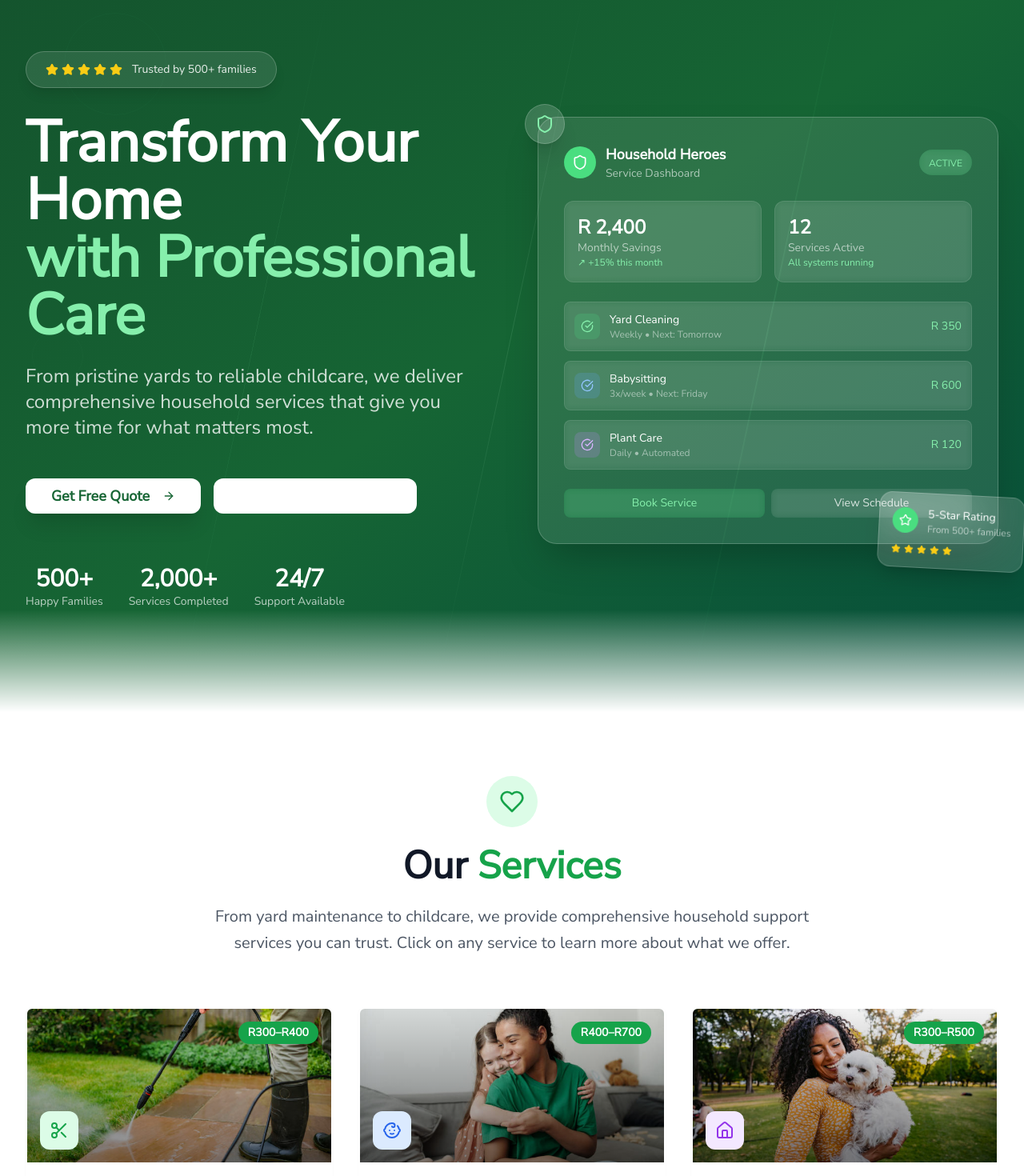
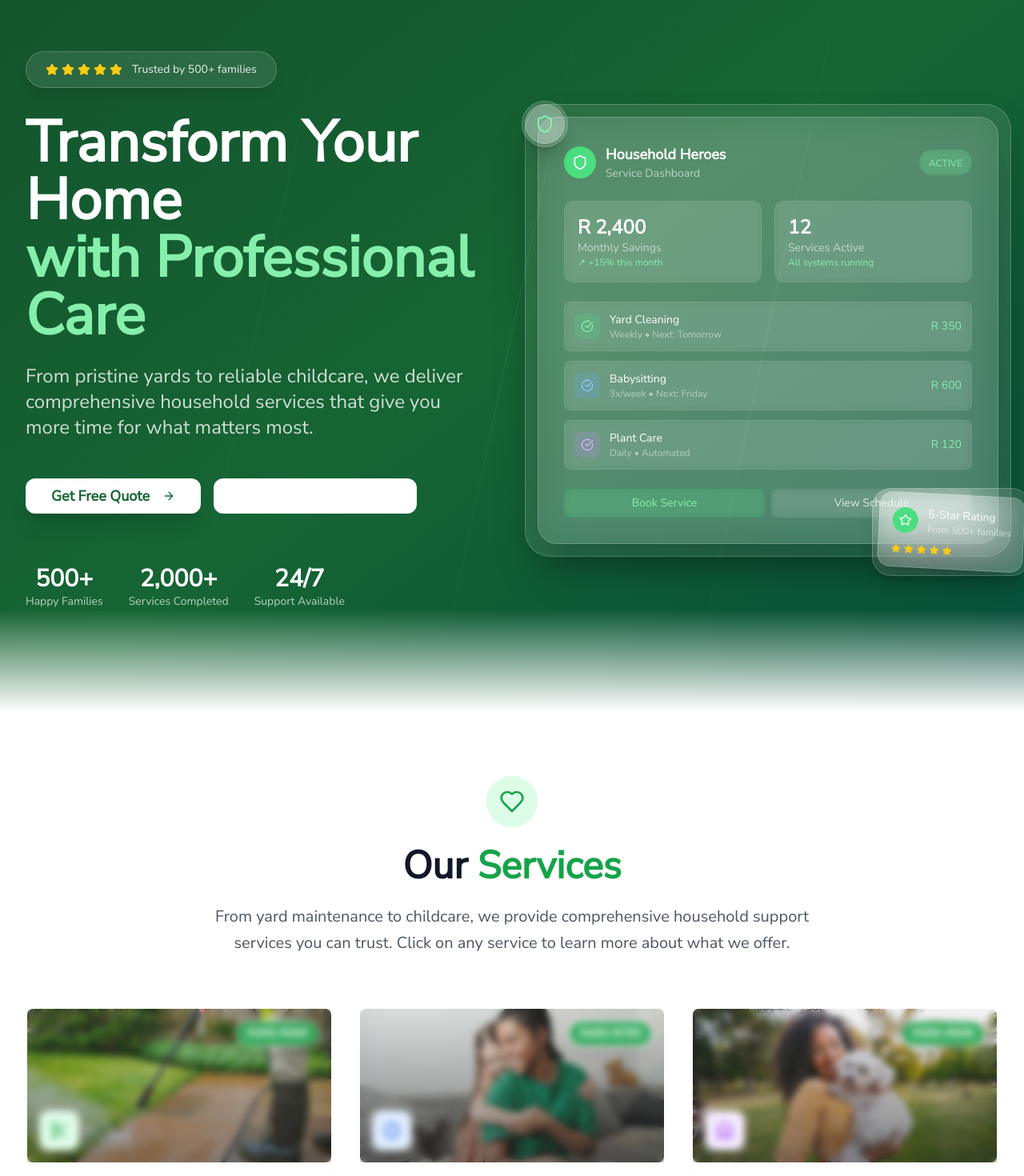
Before and after one commit to eddycreep/luxury-black-arts, a Next.js app: page / in a window 1280 px wide. Shown: the part 140-1610 px from the top of the page at 80% size. Built offline with nearby package versions, Linux system fonts and the light colour scheme.

Commit message:
feat: apply glassmorphism to main page images
Add frosted glass effect to all main page images excluding service details.

Co-authored-by: Eddy <183513859+eddycreep@users.noreply.github.com>

```diff
--- a/components/about-section.tsx
+++ b/components/about-section.tsx
@@ -63,15 +63,22 @@ export function AboutSection() {
             </Button>
           </div>
 
-          {/* Right Content - Image with slide-in animation */}
+          {/* Right Content - Image with enhanced glassmorphism */}
           <div className="relative animate-slide-in-right">
+            {/* Glassmorphism frame around main image */}
+            <div className="absolute -inset-4 bg-white/10 backdrop-blur-sm rounded-3xl border border-white/20 shadow-2xl"></div>
+
             <img
               src="/images/household-support.jpg"
               alt="Household Heroes professional team providing home support services"
-              className="w-full h-auto rounded-2xl shadow-xl object-cover"
+              className="relative w-full h-auto rounded-2xl shadow-xl object-cover border border-white/20"
             />
-            {/* Stats Overlay */}
-            <div className="absolute bottom-6 left-6 right-6 bg-white rounded-xl p-6 shadow-lg">
+
+            {/* Stats Overlay with enhanced glassmorphism */}
+            <div className="absolute bottom-6 left-6 right-6">
+              {/* Glassmorphism frame for stats */}
+              <div className="absolute -inset-2 bg-white/20 backdrop-blur-xl rounded-2xl border border-white/30 shadow-xl"></div>
+              <div className="relative bg-white/90 backdrop-blur-xl rounded-xl p-6 shadow-lg border border-white/20">
                 <div className="grid grid-cols-3 gap-4 text-center">
                   <div>
                     <div className="text-2xl font-bold text-green-600">5+</div>
@@ -90,6 +97,7 @@ export function AboutSection() {
             </div>
           </div>
         </div>
+      </div>
     </section>
   )
 }
--- a/components/cta-section.tsx
+++ b/components/cta-section.tsx
@@ -123,10 +123,13 @@ export function CTASection() {
               </div>
             </div>
 
-            {/* Right Content - Updated with provided family image and slide-in animation */}
+            {/* Right Content - Updated with enhanced glassmorphism */}
             <div className="relative animate-slide-in-right">
+              {/* Glassmorphism frame around main image */}
+              <div className="absolute -inset-4 bg-white/10 backdrop-blur-xl rounded-3xl border border-white/20 shadow-2xl"></div>
+
               {/* Main image container */}
-              <div className="relative rounded-2xl overflow-hidden shadow-2xl">
+              <div className="relative rounded-2xl overflow-hidden shadow-2xl border border-white/20">
                 <img
                   src="https://hebbkx1anhila5yf.public.blob.vercel-storage.com/household-heroes.jpg-Rh2CgysYDvX38FMfxK7NG22XDgz123.jpeg"
                   alt="Happy family with father and children using tablet together at home - representing trust and family values"
@@ -135,18 +138,27 @@ export function CTASection() {
                 {/* Image overlay for better text contrast */}
                 <div className="absolute inset-0 bg-gradient-to-t from-black/20 to-transparent"></div>
 
-                {/* Floating badge on image */}
-                <div className="absolute top-6 left-6 bg-white/90 backdrop-blur-sm rounded-full px-4 py-2 shadow-lg">
-                  <div className="flex items-center space-x-2">
-                    <div className="w-3 h-3 bg-green-500 rounded-full animate-pulse"></div>
-                    <span className="text-green-700 font-semibold text-sm">Trusted by Families</span>
+                {/* Floating badge on image with glassmorphism */}
+                <div className="absolute top-6 left-6">
+                  <div className="absolute -inset-1 bg-white/20 backdrop-blur-sm rounded-full border border-white/30 shadow-lg"></div>
+                  <div className="relative bg-white/90 backdrop-blur-sm rounded-full px-4 py-2 shadow-lg border border-white/20">
+                    <div className="flex items-center space-x-2">
+                      <div className="w-3 h-3 bg-green-500 rounded-full animate-pulse"></div>
+                      <span className="text-green-700 font-semibold text-sm">Trusted by Families</span>
+                    </div>
                   </div>
                 </div>
               </div>
 
-              {/* Decorative elements */}
-              <div className="absolute -top-4 -right-4 w-24 h-24 bg-white/10 rounded-full backdrop-blur-sm"></div>
-              <div className="absolute -bottom-6 -left-6 w-32 h-32 bg-white/5 rounded-full backdrop-blur-sm"></div>
+              {/* Decorative elements with glassmorphism */}
+              <div className="absolute -top-4 -right-4">
+                <div className="absolute -inset-2 bg-white/10 backdrop-blur-sm rounded-full border border-white/20 shadow-lg"></div>
+                <div className="relative w-24 h-24 bg-white/10 backdrop-blur-sm rounded-full border border-white/20"></div>
+              </div>
+              <div className="absolute -bottom-6 -left-6">
+                <div className="absolute -inset-2 bg-white/10 backdrop-blur-sm rounded-full border border-white/20 shadow-lg"></div>
+                <div className="relative w-32 h-32 bg-white/5 backdrop-blur-sm rounded-full border border-white/20"></div>
+              </div>
             </div>
           </div>
         </div>
--- a/components/hero-section.tsx
+++ b/components/hero-section.tsx
@@ -89,9 +89,13 @@ export function HeroSection() {
             </div>
           </div>
 
-          {/* Right Content - Service Showcase with Glassmorphism */}
+          {/* Right Content - Service Showcase with Enhanced Glassmorphism */}
           <div className="relative animate-slide-in-right">
-            {/* Main Service Dashboard Card */}
+            {/* Main Service Dashboard Card with enhanced glassmorphism */}
+            <div className="relative">
+              {/* Glassmorphism frame around the dashboard */}
+              <div className="absolute -inset-4 bg-white/10 backdrop-blur-xl rounded-[2rem] border border-white/20 shadow-2xl"></div>
+
               <div className="relative bg-white/10 backdrop-blur-xl rounded-3xl p-8 border border-white/20 shadow-2xl">
                 {/* Header */}
                 <div className="flex items-center justify-between mb-6">
@@ -175,9 +179,13 @@ export function HeroSection() {
                   </button>
                 </div>
               </div>
+            </div>
 
-            {/* Floating Mobile Card */}
-            <div className="absolute -bottom-8 -right-8 bg-white/15 backdrop-blur-xl rounded-2xl p-4 border border-white/20 shadow-xl transform rotate-3 hover:rotate-0 transition-transform duration-300">
+            {/* Floating Mobile Card with enhanced glassmorphism */}
+            <div className="absolute -bottom-8 -right-8">
+              {/* Glassmorphism frame */}
+              <div className="absolute -inset-2 bg-white/10 backdrop-blur-xl rounded-3xl border border-white/20 shadow-xl"></div>
+              <div className="relative bg-white/15 backdrop-blur-xl rounded-2xl p-4 border border-white/20 shadow-xl transform rotate-3 hover:rotate-0 transition-transform duration-300">
                 <div className="flex items-center space-x-3 mb-3">
                   <div className="w-8 h-8 bg-green-400 rounded-full flex items-center justify-center">
                     <Star className="w-4 h-4 text-white" />
@@ -193,10 +201,15 @@ export function HeroSection() {
                   ))}
                 </div>
               </div>
+            </div>
 
-            {/* Floating Trust Badge */}
-            <div className="absolute -top-4 -left-4 bg-white/15 backdrop-blur-xl rounded-full p-3 border border-white/20 shadow-xl">
+            {/* Floating Trust Badge with enhanced glassmorphism */}
+            <div className="absolute -top-4 -left-4">
+              {/* Glassmorphism frame */}
+              <div className="absolute -inset-1 bg-white/10 backdrop-blur-xl rounded-full border border-white/20 shadow-xl"></div>
+              <div className="relative bg-white/15 backdrop-blur-xl rounded-full p-3 border border-white/20 shadow-xl">
                 <Shield className="w-6 h-6 text-green-300" />
+              </div>
             </div>
           </div>
         </div>
--- a/components/services-section.tsx
+++ b/components/services-section.tsx
@@ -112,25 +112,34 @@ export function ServicesSection() {
               onMouseEnter={() => setHoveredService(service.id)}
               onMouseLeave={() => setHoveredService(null)}
             >
-              {/* Service Image */}
+              {/* Service Image with glassmorphism */}
               <div className="relative h-48 overflow-hidden">
+                {/* Glassmorphism frame around image */}
+                <div className="absolute -inset-1 bg-white/10 backdrop-blur-sm rounded-xl border border-white/20 shadow-lg z-10"></div>
+
                 <img
                   src={service.image || "/placeholder.svg"}
                   alt={service.imageAlt}
-                  className="w-full h-full object-cover group-hover:scale-110 transition-transform duration-500"
+                  className="w-full h-full object-cover group-hover:scale-110 transition-transform duration-500 rounded-lg"
                 />
-                <div className="absolute inset-0 bg-gradient-to-t from-black/50 to-transparent"></div>
+                <div className="absolute inset-0 bg-gradient-to-t from-black/50 to-transparent rounded-lg"></div>
 
-                {/* Price Badge */}
-                <div className="absolute top-4 right-4 bg-green-600 text-white rounded-full px-3 py-1 text-sm font-bold">
-                  {service.dailyPrice}
+                {/* Price Badge with glassmorphism */}
+                <div className="absolute top-4 right-4">
+                  <div className="absolute -inset-1 bg-white/20 backdrop-blur-sm rounded-full border border-white/30 shadow-lg"></div>
+                  <div className="relative bg-green-600/90 backdrop-blur-sm text-white rounded-full px-3 py-1 text-sm font-bold border border-white/20">
+                    {service.dailyPrice}
+                  </div>
                 </div>
 
-                {/* Service Icon */}
-                <div
-                  className={`absolute bottom-4 left-4 w-12 h-12 rounded-xl ${service.color} flex items-center justify-center backdrop-blur-sm`}
-                >
-                  <service.icon className="w-6 h-6" />
+                {/* Service Icon with glassmorphism */}
+                <div className="absolute bottom-4 left-4">
+                  <div className="absolute -inset-1 bg-white/20 backdrop-blur-sm rounded-xl border border-white/30 shadow-lg"></div>
+                  <div
+                    className={`relative w-12 h-12 rounded-xl ${service.color} flex items-center justify-center backdrop-blur-sm border border-white/20`}
+                  >
+                    <service.icon className="w-6 h-6" />
+                  </div>
                 </div>
               </div>
 
--- a/components/testimonials-section.tsx
+++ b/components/testimonials-section.tsx
@@ -54,15 +54,23 @@ export function TestimonialsSection() {
               style={{ animationDelay: `${index * 0.2}s` }}
             >
               <CardContent className="p-0">
-                {/* Service Image */}
+                {/* Service Image with glassmorphism */}
                 <div className="relative h-48 overflow-hidden rounded-t-lg">
+                  {/* Glassmorphism frame around image */}
+                  <div className="absolute -inset-1 bg-white/10 backdrop-blur-sm rounded-t-xl border border-white/20 shadow-lg z-10"></div>
+
                   <img
                     src={testimonial.image || "/placeholder.svg"}
                     alt={`${testimonial.service} service`}
-                    className="w-full h-full object-cover group-hover:scale-105 transition-transform duration-300"
+                    className="w-full h-full object-cover group-hover:scale-105 transition-transform duration-300 rounded-t-lg"
                   />
-                  <div className="absolute top-4 left-4 bg-white rounded-full px-3 py-1 text-sm font-medium text-green-600">
-                    {testimonial.service}
+
+                  {/* Service badge with glassmorphism */}
+                  <div className="absolute top-4 left-4">
+                    <div className="absolute -inset-1 bg-white/20 backdrop-blur-sm rounded-full border border-white/30 shadow-lg"></div>
+                    <div className="relative bg-white/90 backdrop-blur-sm rounded-full px-3 py-1 text-sm font-medium text-green-600 border border-white/20">
+                      {testimonial.service}
+                    </div>
                   </div>
                 </div>
 
```
Also changed, not shown: components/careers-section.tsx (+24 -9 lines). Lines whose indentation alone changed are shown as unchanged.
